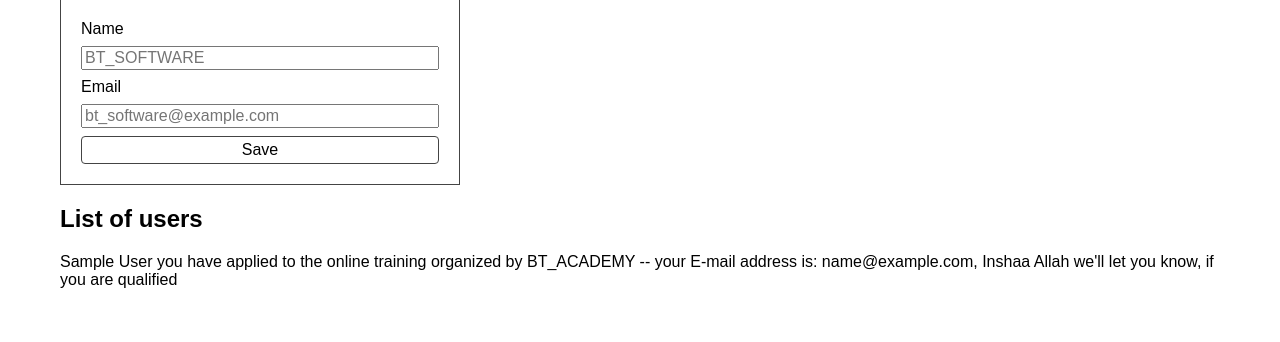
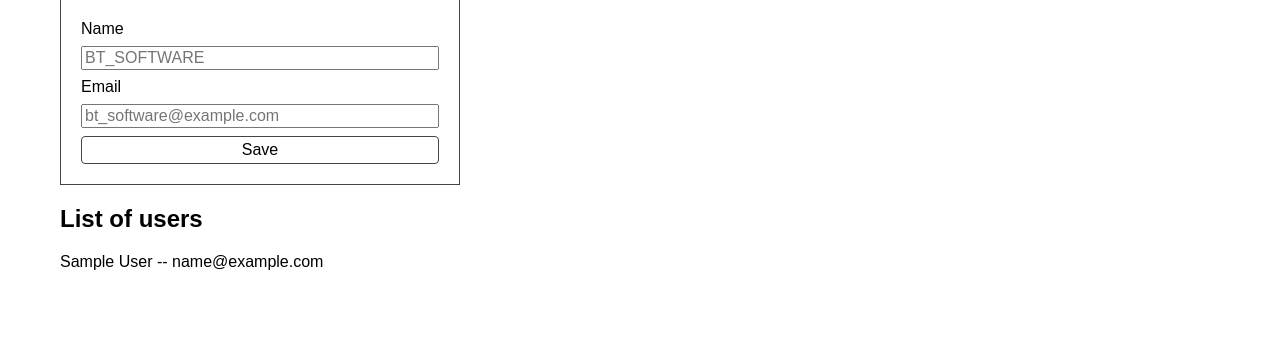
Before and after one commit to Yusuf-Babagana/app, a Flask app: page / in a window 1280 px wide. Shown: the part 296-638 px from the top of the page. Run offline with Flask 2, Linux system fonts and the light colour scheme; tables that the repository leaves empty hold one stand-in row (values such as "Sample post").

Commit message:
Update index.html

```diff
--- a/templates/index.html
+++ b/templates/index.html
@@ -28,8 +28,7 @@
   </form>
   <h2>List of users</h2>
   {% for u in users %}
-    <p>{{ u.name }} you have applied to the online training organized by BT_ACADEMY -- your E-mail address is: {{ u.email }}, Inshaa Allah
-we'll let you know, if you are qualified</p>
+    <p>{{ u.name }} -- {{ u.email }}</p>
   {% else %}
     <p>No users found in the db. You can make some above.</p>
   {% endfor %}
```
